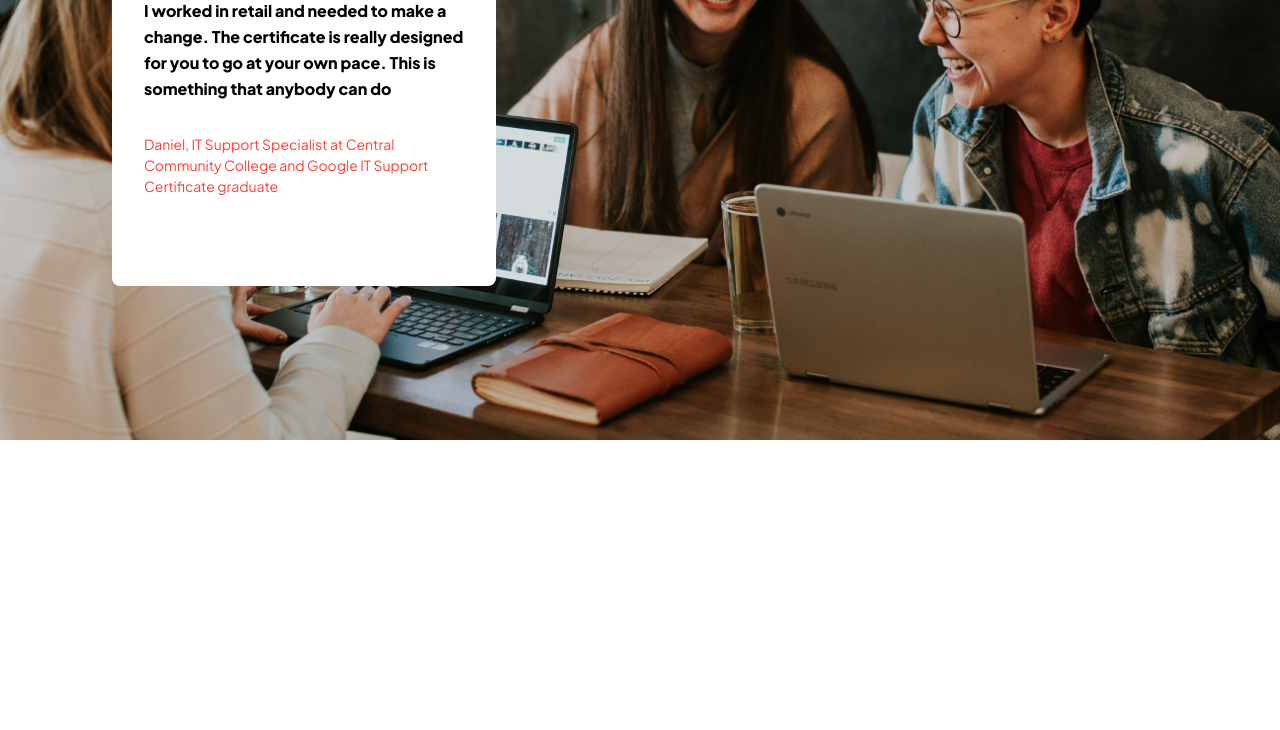
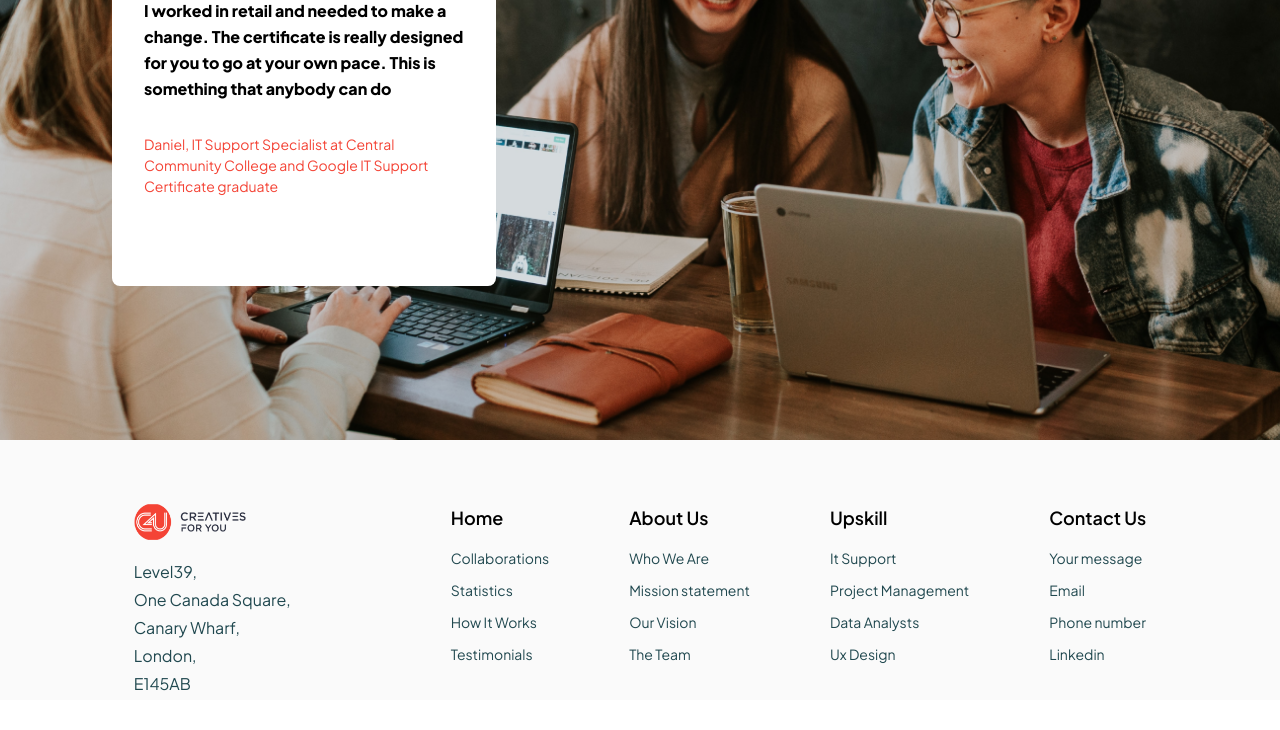
Before and after one commit to 07Fahim10/Third-Assignment, a website built with Vite: page index.html in a window 1280 px wide. Shown: the part 7134-7864 px from the top of the page. Before the commit the page ends 7718 px from the top, so only its background shows below. Built offline with nearby package versions, Linux system fonts and the light colour scheme; files whose address does not match are found by name; a web font is replaced by a local one.

Commit message:
add footer section

```diff
--- a/index.html
+++ b/index.html
@@ -424,6 +424,69 @@
 
     <!-- end quote section -->
 
+    <!-- start footer section -->
+
+    <section class="bg-[#FAFAFA]">
+        <section class="flex xl:gap-20 sm:gap-10 gap-2 pt-16 justify-center mx-1 sm:mx-5 md:mx-8 lg:mx-2">
+            <div>
+                <img src="images/c4u full logo_2022 1.png" alt="" class="md:w-28 w-28 pb-5">
+
+                <ul class="md:text-[16px] text-[11px] text-[#20484F]">
+                    <li class="pb-1">Level39,</li>
+                    <li class="pb-1">One Canada Square,</li>
+                    <li class="pb-1">Canary Wharf,</li>
+                    <li class="pb-1">London,</li>
+                    <li class="pb-1">E145AB</li>
+                </ul>
+            </div>
+
+            <div class="xl:ml-10 md:ps-10">
+                <h3 class="md:text-lg text-sm font-semibold pb-4">Home</h3>
+
+                <ul class="md:text-sm text-[12px] text-[#20484F]">
+                    <li class="sm:pb-3 pb-2">Collaborations</li>
+                    <li class="sm:pb-3 pb-2">Statistics</li>
+                    <li class="sm:pb-3 pb-2">How It Works</li>
+                    <li class="sm:pb-3 pb-2">Testimonials</li>
+                </ul>
+            </div>
+
+            <div >
+                <h3 class="md:text-lg text-sm font-semibold pb-4">About Us</h3>
+                <ul class="md:text-sm text-[12px] text-[#20484F]">
+                    <li class="sm:pb-3 pb-2">Who We Are</li>
+                    <li class="sm:pb-3 pb-2">Mission statement</li>
+                    <li class="sm:pb-3 pb-2">Our Vision</li>
+                    <li class="sm:pb-3 pb-2">The Team</li>
+                </ul>
+            </div>
+
+            <div>
+                <h3 class="md:text-lg text-sm font-semibold pb-4">Upskill</h3>
+
+                <ul class="md:text-sm text-[12px] text-[#20484F]">
+                    <li class="sm:pb-3 pb-2">It Support</li>
+                    <li class="sm:pb-3 pb-2">Project Management</li>
+                    <li class="sm:pb-3 pb-2">Data Analysts</li>
+                    <li class="sm:pb-3 pb-2">Ux Design</li>
+                </ul>
+            </div>
+
+            <div>
+                <h3 class="md:text-lg text-sm font-semibold pb-4">Contact Us</h3>
+
+                <ul class="md:text-sm text-[12px] text-[#20484F]">
+                    <li class="sm:pb-3 pb-2">Your message</li>
+                    <li class="sm:pb-3 pb-2">Email</li>
+                    <li class="sm:pb-3 pb-2">Phone number</li>
+                    <li class="sm:pb-3 pb-2">Linkedin</li>
+                </ul>
+            </div>
+        </section>
+    </section>
+
+    <!-- end footer section -->
+
 
 
 
```
